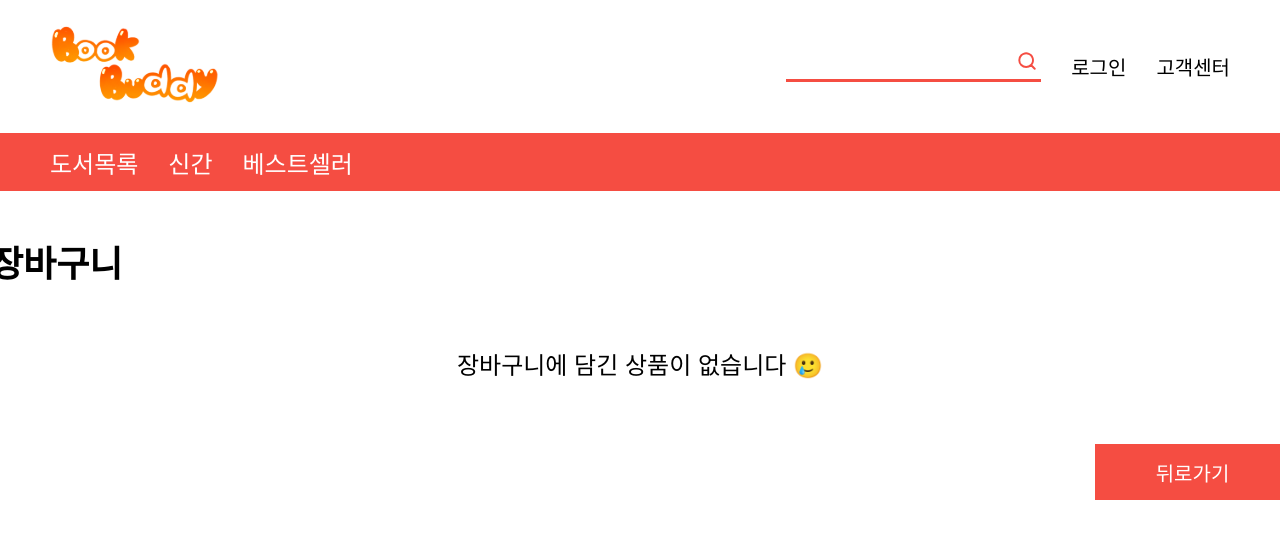
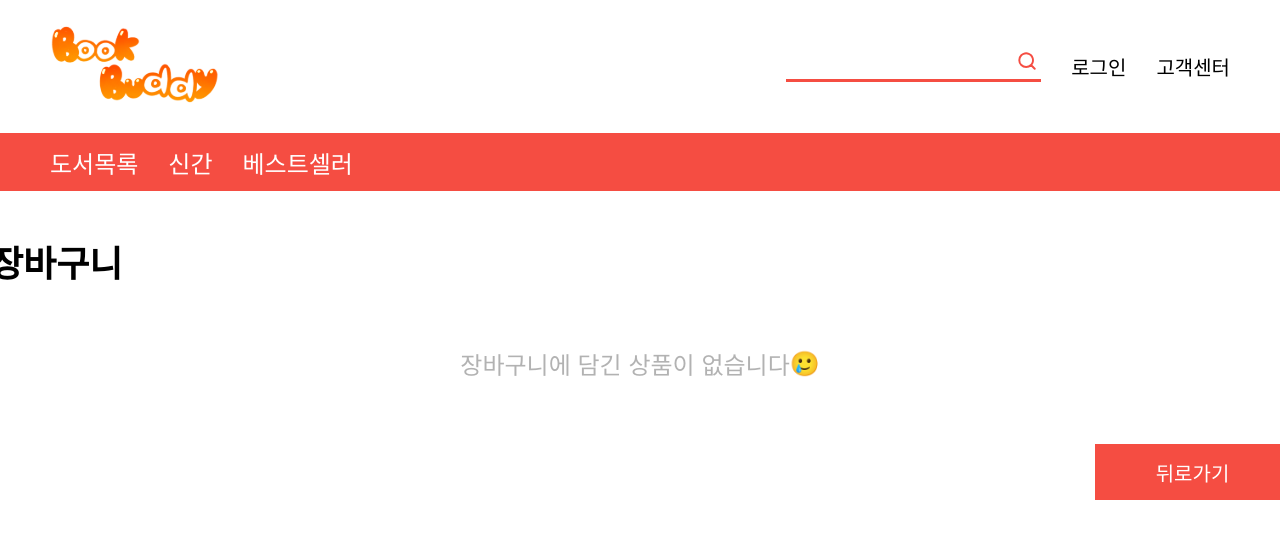
Before and after one commit to HyeranJo/bookbuddy, a React (Create React App) app in the folder client/: page /order in a window 1280 px wide. Shown: the top 538 px of the page. Built offline with nearby package versions, Linux system fonts and the light colour scheme; no server answers.

Commit message:
Fix: empty 화면 렌더링 문제 수정

```diff
--- a/client/src/pages/order/Order.tsx
+++ b/client/src/pages/order/Order.tsx
@@ -1,4 +1,4 @@
-import React from 'react';
+import React, { useEffect, useState } from 'react';
 import CartTable from '../../components/table/CartTable';
 import { Styled_Layout } from '../BlankPageLayout';
 import { Styled_Order } from './Order.style';
@@ -14,6 +14,8 @@ const Order = () => {
     useRecoilValue<{ id: string; quantity: number }[]>(QuantityListAtom);
   const finalPaymentDetail = useRecoilValue(FinalPaymentDetailsAtom);
   const orderList = useRecoilValue(OrderListAtom);
+
+  useEffect(() => {}, [orderList]);
 
   /** 주문하기 버튼 함수 */
   const onClickHandler = () => {
@@ -41,13 +43,23 @@ const Order = () => {
     <Styled_Layout.Container>
       <Styled_Order.Div>
         <Styled_Order.Content>
-          {orderList.length === 0 ? (
+          {orderList.length !== 0 ? (
+            <>
+              <CartTable />
+              <div className="submit">
+                <RedButton name="주문하기" onClick={onClickHandler} />
+              </div>
+            </>
+          ) : (
             <>
               <Styled_Layout.H1 style={{ width: '1300px' }}>
                 장바구니
               </Styled_Layout.H1>
               <div className="emptyItem">
-                장바구니에 담긴 상품이 없습니다 🥲
+                <span style={{ color: 'var(--light-border-color)' }}>
+                  장바구니에 담긴 상품이 없습니다
+                </span>
+                🥲
               </div>
               <div className="submit">
                 <RedButton
@@ -58,13 +70,6 @@ const Order = () => {
                 />
               </div>
             </>
-          ) : (
-            <>
-              <CartTable />
-              <div className="submit">
-                <RedButton name="주문하기" onClick={onClickHandler} />
-              </div>
-            </>
           )}
         </Styled_Order.Content>
       </Styled_Order.Div>
```
